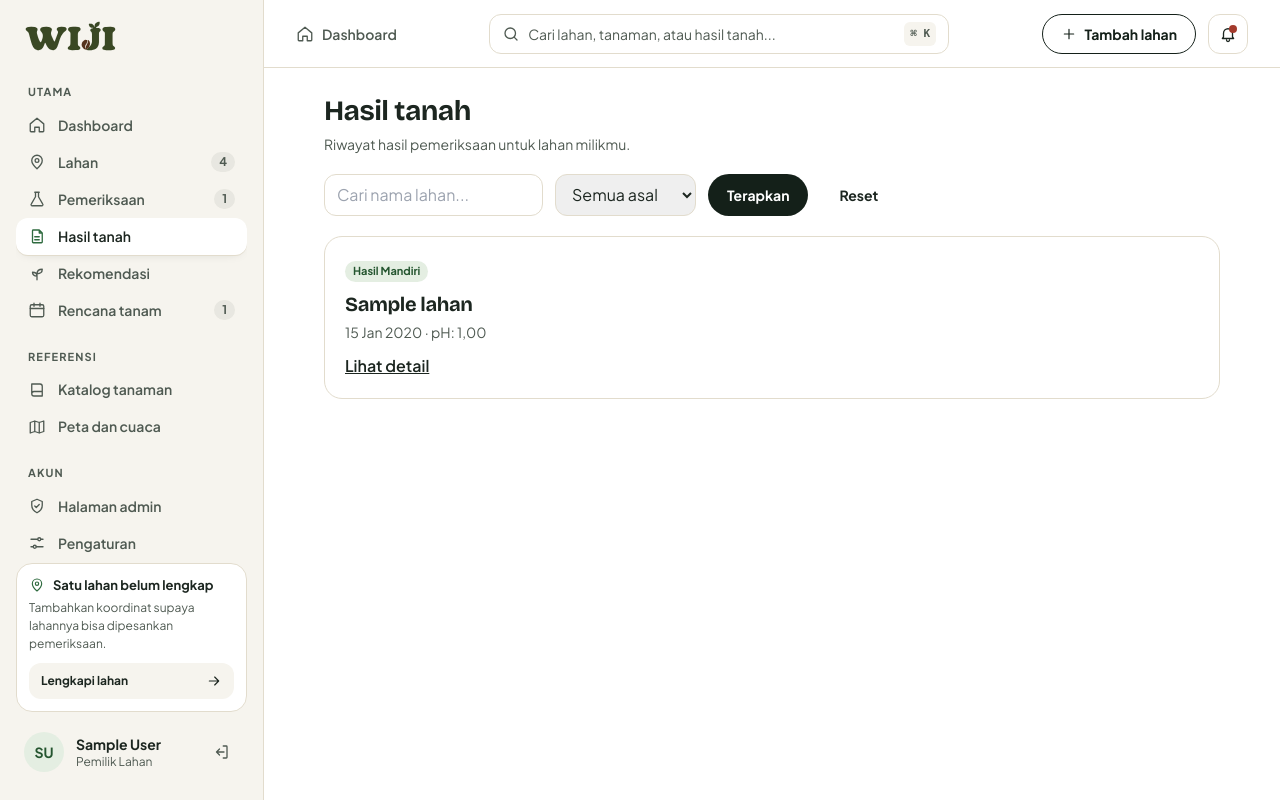
After one commit to pbp-kelompok-d12/wiji, a Django app: page /hasil-tanah/ in a window 1280 px wide. The commit adds this page. Run offline with Django 5.2, Linux system fonts and the light colour scheme; a user stored in the database is signed in; tables that the repository leaves empty hold one stand-in row (values such as "Sample post"); some libraries are stand-ins or nearby versions.

Commit message:
feat: tambah daftar dan filter hasil tanah serta tautan sidebar

```diff
--- /dev/null
+++ b/soil_results/templates/soil_results/daftar_hasil.html
@@ -0,0 +1,65 @@
+{% extends 'app_base.html' %}
+
+{% block title %}Hasil tanah{% endblock %}
+
+{% block app_content %}
+<div class="mx-auto max-w-4xl">
+  <h1 class="heading text-[28px]">Hasil tanah</h1>
+  <p class="mt-2 text-sm text-ink-soft">
+    Riwayat hasil pemeriksaan untuk lahan milikmu.
+  </p>
+
+  <form method="get" class="mt-5 flex flex-wrap gap-3">
+    <label for="cari-hasil" class="sr-only">Cari nama lahan</label>
+    <input id="cari-hasil" type="search" name="q"
+           value="{{ pencarian }}"
+           placeholder="Cari nama lahan..."
+           class="rounded-xl border border-line px-3 py-2">
+
+    <label for="filter-asal" class="sr-only">Asal hasil</label>
+    <select id="filter-asal" name="asal"
+            class="rounded-xl border border-line px-3 py-2">
+      <option value="">Semua asal</option>
+      <option value="mandiri"
+              {% if asal == "mandiri" %}selected{% endif %}>
+        Hasil Mandiri
+      </option>
+      <option value="wiji"
+              {% if asal == "wiji" %}selected{% endif %}>
+        Hasil Wiji
+      </option>
+    </select>
+
+    <button type="submit" class="btn btn-primary">Terapkan</button>
+    <a href="{% url 'soil_results:daftar_hasil' %}"
+       class="btn btn-ghost">Reset</a>
+  </form>
+
+  <div class="mt-5 space-y-3">
+    {% for hasil in hasil_list %}
+      <article class="d-card p-5">
+        <span class="chip chip-up">{{ hasil.get_asal_display }}</span>
+        <h2 class="heading mt-2 text-xl">
+          {{ hasil.lahan.nama|default:"Lahan tanpa nama" }}
+        </h2>
+        <p class="mt-1 text-sm text-ink-soft">
+          {{ hasil.tanggal_pemeriksaan|date:"d M Y" }}
+          · pH: {{ hasil.ph|default_if_none:"Belum diisi" }}
+        </p>
+        <a href="{% url 'soil_results:detail_hasil' hasil.pk %}"
+           class="mt-3 inline-block font-semibold underline">
+          Lihat detail
+        </a>
+      </article>
+    {% empty %}
+      <div class="d-card p-5">
+        <p>Tidak ada hasil pemeriksaan yang sesuai.</p>
+        <a href="{% url 'lands:daftar_lahan' %}"
+           class="mt-3 inline-block underline">
+          Buka lahan untuk mengisi hasil mandiri
+        </a>
+      </div>
+    {% endfor %}
+  </div>
+</div>
+{% endblock %}
--- a/soil_results/urls.py
+++ b/soil_results/urls.py
@@ -49,4 +49,10 @@ urlpatterns = [
         views.unduh_dokumen,
         name="unduh_dokumen",
     ),
+    path(
+        "",
+        views.daftar_hasil,
+        name="daftar_hasil"
+    ),
+
 ]
--- a/soil_results/views.py
+++ b/soil_results/views.py
@@ -330,3 +330,32 @@ def unduh_dokumen(request, hasil_id):
     response["Cache-Control"] = "private, no-store"
     response["X-Content-Type-Options"] = "nosniff"
     return response
+
+
+@login_required
+@require_http_methods(["GET"])
+def daftar_hasil(request):
+    hasil_list = (
+        HasilPemeriksaan.objects
+        .filter(lahan__owner=request.user)
+        .select_related("lahan")
+    )
+
+    pencarian = request.GET.get("q", "").strip()
+    asal = request.GET.get("asal", "")
+
+    if pencarian:
+        hasil_list = hasil_list.filter(lahan__nama__icontains=pencarian)
+
+    if asal in HasilPemeriksaan.Asal.values:
+        hasil_list = hasil_list.filter(asal=asal)
+
+    return render(
+        request,
+        "soil_results/daftar_hasil.html",
+        {
+            "hasil_list": hasil_list,
+            "pencarian": pencarian,
+            "asal": asal,
+        },
+    )
--- a/templates/partials/app_sidebar.html
+++ b/templates/partials/app_sidebar.html
@@ -11,7 +11,11 @@
     <a href="{% url 'dashboard:home' %}" class="side-link {% if active_nav == 'dashboard' %}is-active{% endif %}"><svg class="ic"><use href="#i-home"/></svg>Dashboard</a>
     <a href="{% url 'lands:daftar_lahan' %}" class="side-link {% if active_nav == 'lahan' %}is-active{% endif %}"><svg class="ic"><use href="#i-pin"/></svg>Lahan <span class="side-count">4</span></a>
     <a href="#" class="side-link"><svg class="ic"><use href="#i-flask"/></svg>Pemeriksaan <span class="side-count">1</span></a>
-    <a href="#" class="side-link"><svg class="ic"><use href="#i-doc"/></svg>Hasil tanah <span class="side-count">3</span></a>
+    <a href="{% url 'soil_results:daftar_hasil' %}"
+      class="side-link {% if request.resolver_match.app_name == 'soil_results' %}is-active{% endif %}">
+      <svg class="ic"><use href="#i-doc"/></svg>
+      Hasil tanah
+    </a>
     <a href="#" class="side-link"><svg class="ic"><use href="#i-sprout"/></svg>Rekomendasi</a>
     <a href="#" class="side-link"><svg class="ic"><use href="#i-cal"/></svg>Rencana tanam <span class="side-count">1</span></a>
 
```
Also changed, not shown: soil_results/templates/soil_results/form_dokumen.html (+21 -1 lines).
